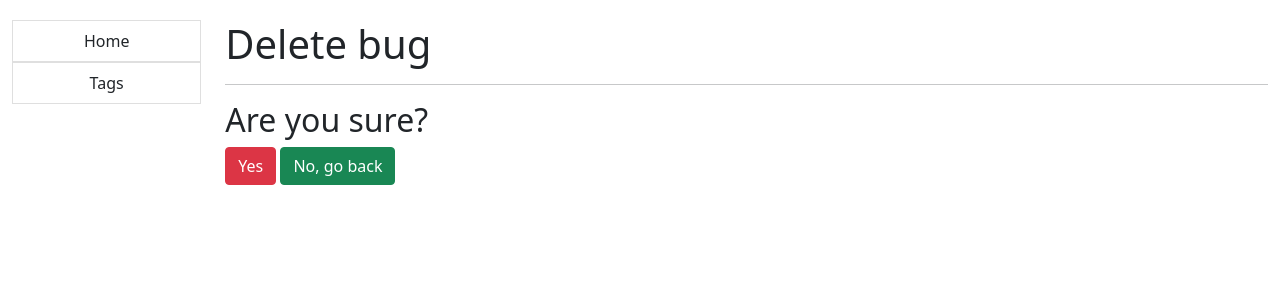
After one commit to usrofgh/django_mate_practice, a Django app: page /tags/1/delete/ in a window 1280 px wide. The commit adds this page. Shown: the top 300 px of the page. Run offline with Django 4.2, Linux system fonts and the light colour scheme; data comes from the database, SQL or seed files in the repository; some libraries are stand-ins or nearby versions.

Commit message:
Add ability to delete tags

```diff
--- /dev/null
+++ b/templates/todo/tag_confirm_delete.html
@@ -0,0 +1,18 @@
+{% extends 'base.html' %}
+{% load crispy_forms_tags %}
+
+{% block title %}
+  <title>Delete tag</title>
+{% endblock %}
+
+{% block content %}
+  <h1>Delete {{ tag }}</h1>
+  <hr>
+  <form action="" method="post">
+    {% csrf_token %}
+    {{ form|crispy }}
+    <h2>Are you sure?</h2>
+    <input type="submit" value="Yes" class="btn btn-danger">
+    <a href="{% url 'todo:tag-list' %}" class="btn btn-success">No, go back</a>
+  </form>
+{% endblock %}
--- a/templates/todo/tag_list.html
+++ b/templates/todo/tag_list.html
@@ -20,7 +20,7 @@
         <tr>
           <td>{{ tag }}</td>
           <td><a href="{% url 'todo:tag-update' pk=tag.id %}" class="btn btn-success">Update</a></td>
-          <td><a href="#" class="btn btn-danger">Delete</a></td>
+          <td><a href="{% url 'todo:tag-delete' pk=tag.id %}" class="btn btn-danger">Delete</a></td>
       {% endfor %}
     </table>
   </div>
--- a/todo/urls.py
+++ b/todo/urls.py
@@ -7,17 +7,19 @@ from todo.views import (
 
     TagListView,
     TagUpdateView,
-    TagCreateView
+    TagCreateView,
+    TagDeleteView,
 )
 
 urlpatterns = [
     path("", TaskListView.as_view(), name="task-list"),
+    path("tasks/create", TaskCreateView.as_view(), name="task-create"),
     path("tasks/<int:pk>/", TaskUpdateView.as_view(), name="task-update"),
-    path("tasks/create", TaskCreateView.as_view(), name="task-create"),
 
     path("tags/", TagListView.as_view(), name="tag-list"),
+    path("tags/create", TagCreateView.as_view(), name="tag-create"),
     path("tags/<int:pk>/", TagUpdateView.as_view(), name="tag-update"),
-    path("tags/create", TagCreateView.as_view(), name="tag-create"),
+    path("tags/<int:pk>/delete/", TagDeleteView.as_view(), name="tag-delete"),
 ]
 
 app_name = "todo"
--- a/todo/views.py
+++ b/todo/views.py
@@ -34,3 +34,8 @@ class TagCreateView(generic.CreateView):
     model = Tag
     fields = "__all__"
     success_url = reverse_lazy("todo:tag-list")
+
+
+class TagDeleteView(generic.DeleteView):
+    model = Tag
+    success_url = reverse_lazy("todo:tag-list")
```
